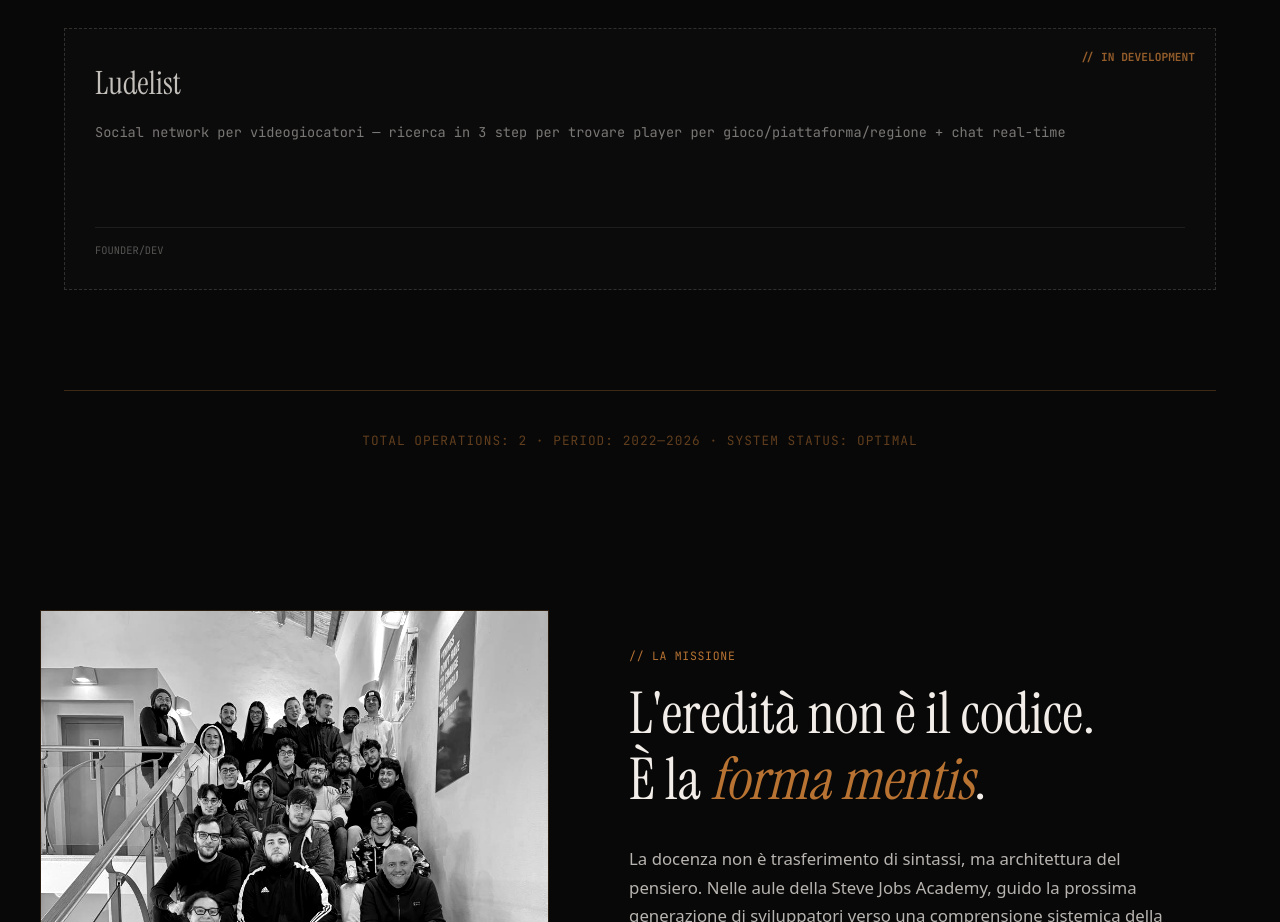
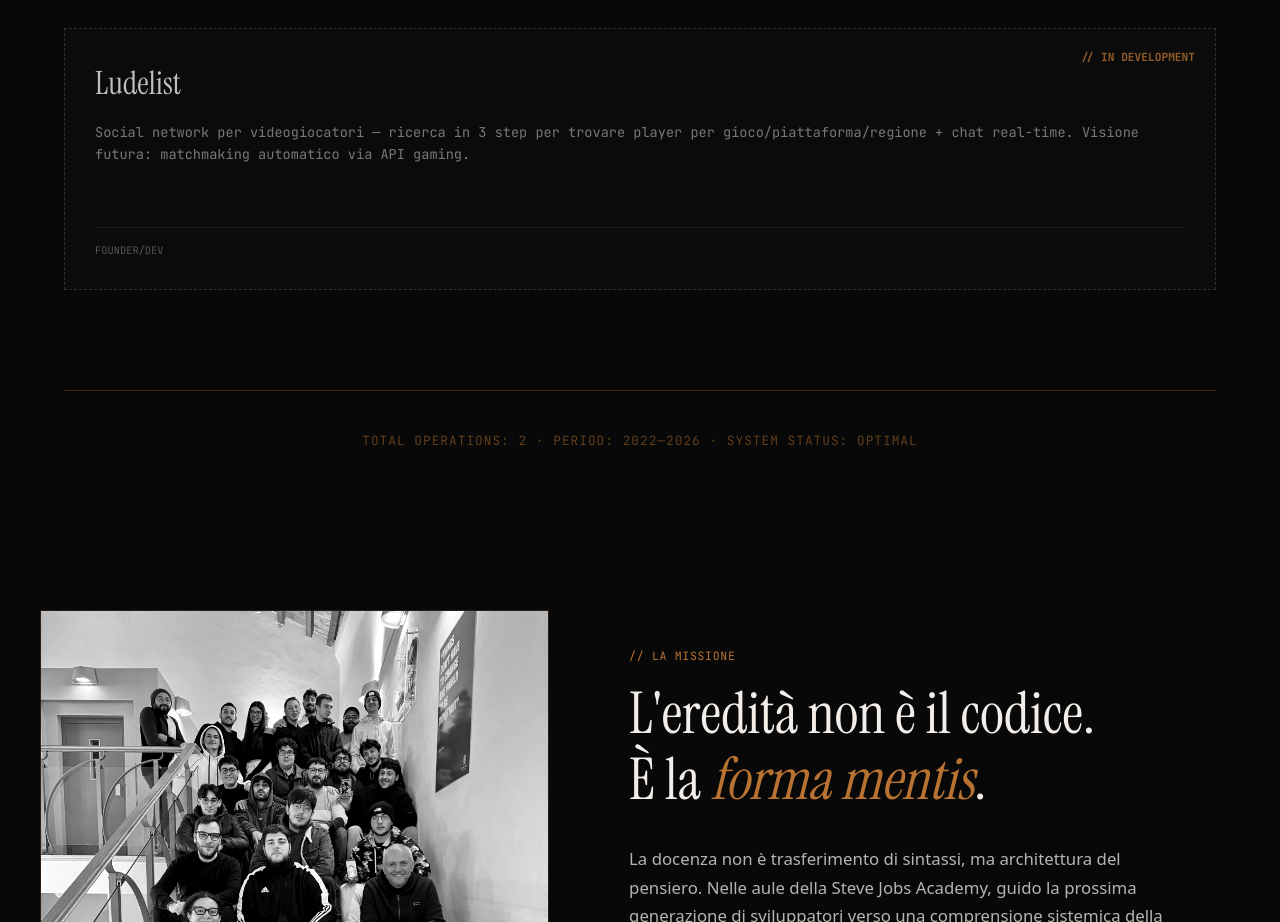
Before and after one commit to Flame0510/micheletornello.com, a Next.js app: page / in a window 1280 px wide. Shown: the part 6380-7302 px from the top of the page. Built offline with nearby package versions, Linux system fonts and the light colour scheme.

Commit message:
feat: ludelist description + future matchmaking vision

```diff
--- a/src/components/sections/PortfolioSection.tsx
+++ b/src/components/sections/PortfolioSection.tsx
@@ -37,7 +37,7 @@ const startupLab = [
   {
     id: 'LAB-002',
     name: 'Ludelist',
-    description: 'Social network per videogiocatori — ricerca in 3 step per trovare player per gioco/piattaforma/regione + chat real-time',
+    description: 'Social network per videogiocatori — ricerca in 3 step per trovare player per gioco/piattaforma/regione + chat real-time. Visione futura: matchmaking automatico via API gaming.',
     stack: ['Founder/Dev'],
     status: '// IN DEVELOPMENT',
     standby: true
```
